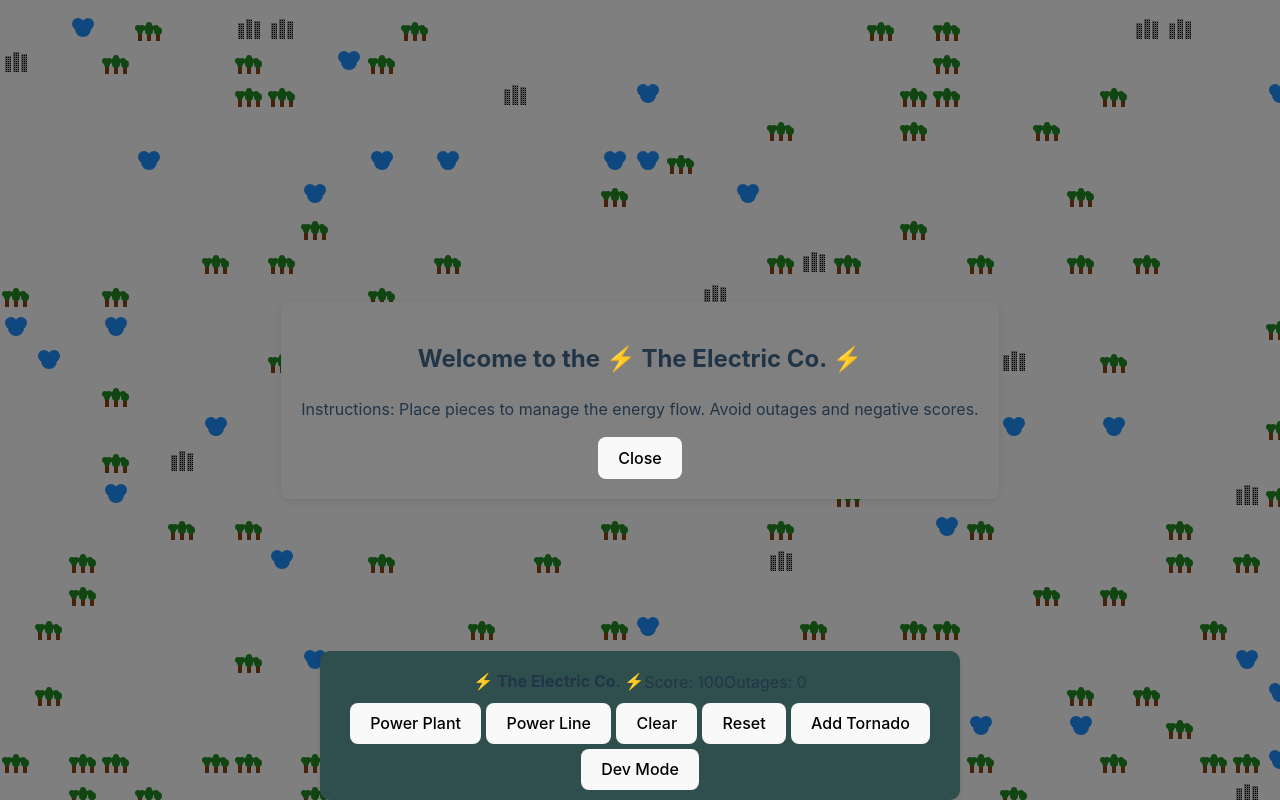
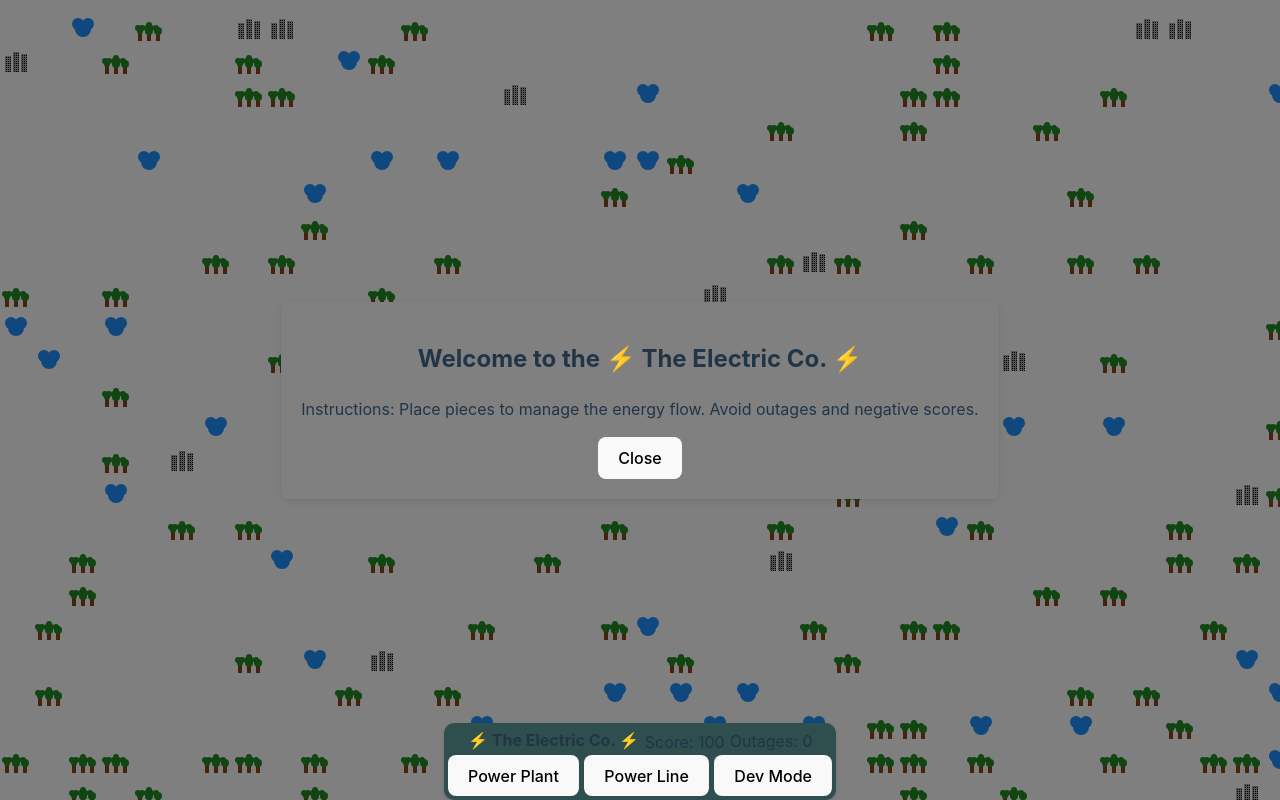
Before and after one commit to JeffBuda/electric-company, a React (Vite) app: page / in a window 1280 px wide. Shown: the top 800 px of the page. Built offline with nearby package versions, Linux system fonts and the light colour scheme.

Commit message:
hotbar styling

```diff
--- a/src/App.css
+++ b/src/App.css
@@ -27,7 +27,7 @@
   left: 50%; /* Center horizontally */
   transform: translateX(-50%); /* Adjust to center */
   z-index: 1000; /* Ensure it stays on top of other content */
-  padding: 10px; /* Add some padding */
+  padding: .3vw; /* Add some padding */
   background-color: darkslategrey; /* Optional: to ensure it doesn't overlap with other content */
   box-shadow: 0 2px 5px rgba(0, 0, 0, 0.1); /* Optional: add a shadow for better visibility */
   border-radius: 10px; /* Add rounded corners */
@@ -37,6 +37,8 @@
 
 .game-title {
   font-size: 1rem; /* Same size as button text */
+  margin: .05vw;
+  margin-top: .01vw; /* Space between title and score/outages */
 }
 
 .score-outages {
@@ -45,6 +47,7 @@
   align-items: center; /* Center items horizontally */
   margin-bottom: .1vw; /* Space between score/outages and buttons */
   margin-top: .1vw;
+  gap: .4vw; /* Space between score and outages */
 }
 
 .button-container {
--- a/src/GameBoard.tsx
+++ b/src/GameBoard.tsx
@@ -289,11 +289,11 @@ const GameBoard: React.FC = () => {
               <button className={selectedPiece === 'lake' ? 'selected' : ''} onClick={() => setSelectedPiece('lake')}>Lake</button>
               <button className={selectedPiece === 'remove' ? 'selected' : ''} onClick={() => setSelectedPiece('remove')}>Remove</button>
               <button className={selectedPiece === 'toggle' ? 'selected' : ''} onClick={() => setSelectedPiece('toggle')}>Toggle</button>
-            </>
+              <button onClick={addTornado}>Add Tornado</button>
+              <button onClick={clearGrid}>Clear</button>
+              <button onClick={resetGrid}>Reset</button>
+              </>
           )}
-          <button onClick={clearGrid}>Clear</button>
-          <button onClick={resetGrid}>Reset</button>
-          <button onClick={addTornado}>Add Tornado</button>
           <button onClick={() => setDevMode(!devMode)}>Dev Mode</button>
         </div>
       </div>
```
